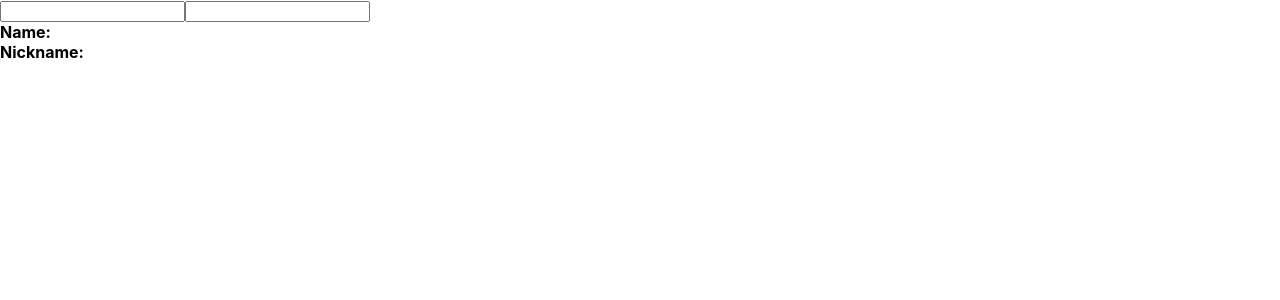
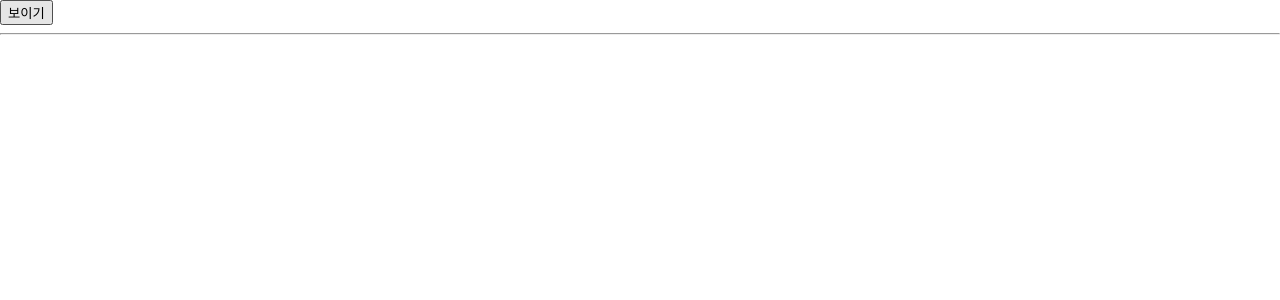
Before and after one commit to wonjangcloud9/hook, a React (Create React App) app: page / in a window 1280 px wide. Shown: the top 300 px of the page. Built offline with nearby package versions, Linux system fonts and the light colour scheme.

Commit message:
useEffect

```diff
--- a/src/App.js
+++ b/src/App.js
@@ -1,10 +1,15 @@
-import "./App.css";
+import { useState } from "react";
 import Info from "./Info";
 
 function App() {
+  const [visible, setVisible] = useState(false);
   return (
     <>
-      <Info />
+      <button onClick={() => setVisible(!visible)}>
+        {visible ? "숨기기" : "보이기"}
+      </button>
+      <hr />
+      {visible && <Info />}
     </>
   );
 }
--- a/src/Info.js
+++ b/src/Info.js
@@ -1,8 +1,17 @@
-import { useState } from "react";
+import { useState, useEffect } from "react";
 
 const Info = () => {
   const [name, setName] = useState("");
   const [nickname, setNickname] = useState("");
+
+  useEffect(() => {
+    console.log("렌더링이 완료되었습니다.");
+    console.log(name);
+    return () => {
+      console.log("cleanup");
+      console.log(name);
+    };
+  }, [name]);
 
   const onChangeName = (e) => {
     setName(e.target.value);
```
